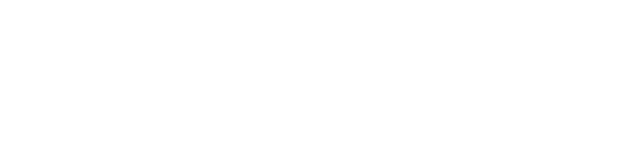
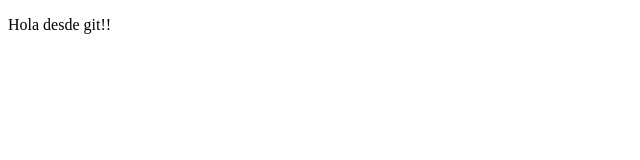
Before and after one commit to xodiax/Proyecto-Git, a plain HTML site: page index.html in a window 1280 px wide. Shown: the whole page, without its empty margins (0-640 px from the left). Drawn offline with Linux system fonts and the light colour scheme.

Commit message:
Version 0.0.2

```diff
--- a/index.html
+++ b/index.html
@@ -7,6 +7,6 @@
     <title>Hola desde git!!</title>
 </head>
 <body>
-
+    <p>Hola desde git!!</p>
 </body>
 </html>
```
